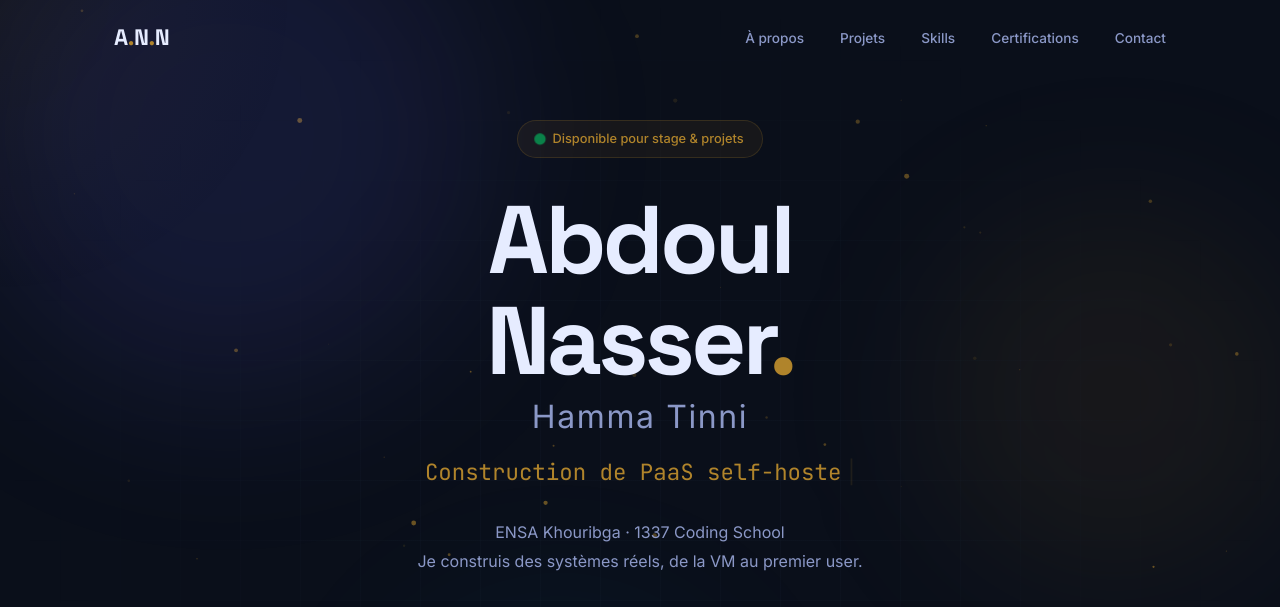
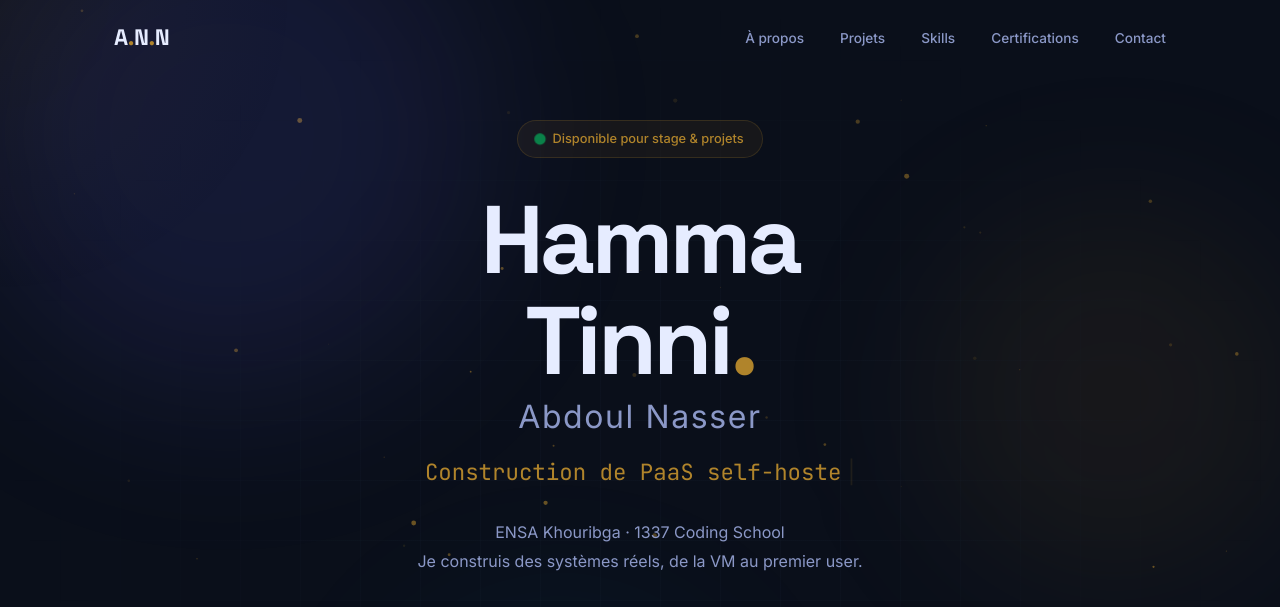
Before and after one commit to Abdoulnasse-8/Abdoulnasse-8.github.io, a plain HTML site: page index.html in a window 1280 px wide. Shown: the top 607 px of the page. Drawn offline with Linux system fonts and the light colour scheme.

Commit message:
✨ Name order: Hamma Tinni Abdoul Nasser

```diff
--- a/index.html
+++ b/index.html
@@ -3,7 +3,7 @@
 <head>
     <meta charset="UTF-8">
     <meta name="viewport" content="width=device-width, initial-scale=1.0">
-    <title>Abdoul Nasser Hamma Tinni — Ingénieur DevOps & Cloud</title>
+    <title>Hamma Tinni Abdoul Nasser — Ingénieur DevOps & Cloud</title>
     <link rel="stylesheet" href="css/style.css">
     <link rel="preconnect" href="https://fonts.googleapis.com">
     <link href="https://fonts.googleapis.com/css2?family=Inter:wght@300;400;500;600;700;800&family=JetBrains+Mono:wght@400;500;600&family=Space+Grotesk:wght@400;500;600;700&display=swap" rel="stylesheet">
@@ -47,9 +47,9 @@
                 Disponible pour stage & projets
             </div>
             <h1 class="hero-name">
-                <span class="line reveal" style="--delay: 0.1s">Abdoul</span>
-                <span class="line reveal" style="--delay: 0.2s">Nasser<span class="accent">.</span></span>
-                <span class="line line-small reveal" style="--delay: 0.3s">Hamma Tinni</span>
+                <span class="line reveal" style="--delay: 0.1s">Hamma</span>
+                <span class="line reveal" style="--delay: 0.2s">Tinni<span class="accent">.</span></span>
+                <span class="line line-small reveal" style="--delay: 0.3s">Abdoul Nasser</span>
             </h1>
             <p class="hero-subtitle reveal" style="--delay: 0.4s">
                 <span class="typed-text" id="typedText"></span>
@@ -343,7 +343,7 @@
     <!-- FOOTER -->
     <footer>
         <div class="container">
-            <p>© 2026 Abdoul Nasser Hamma Tinni — ENSA Khouribga · 1337 Coding School</p>
+            <p>© 2026 Hamma Tinni Abdoul Nasser — ENSA Khouribga · 1337 Coding School</p>
         </div>
     </footer>
 
```
